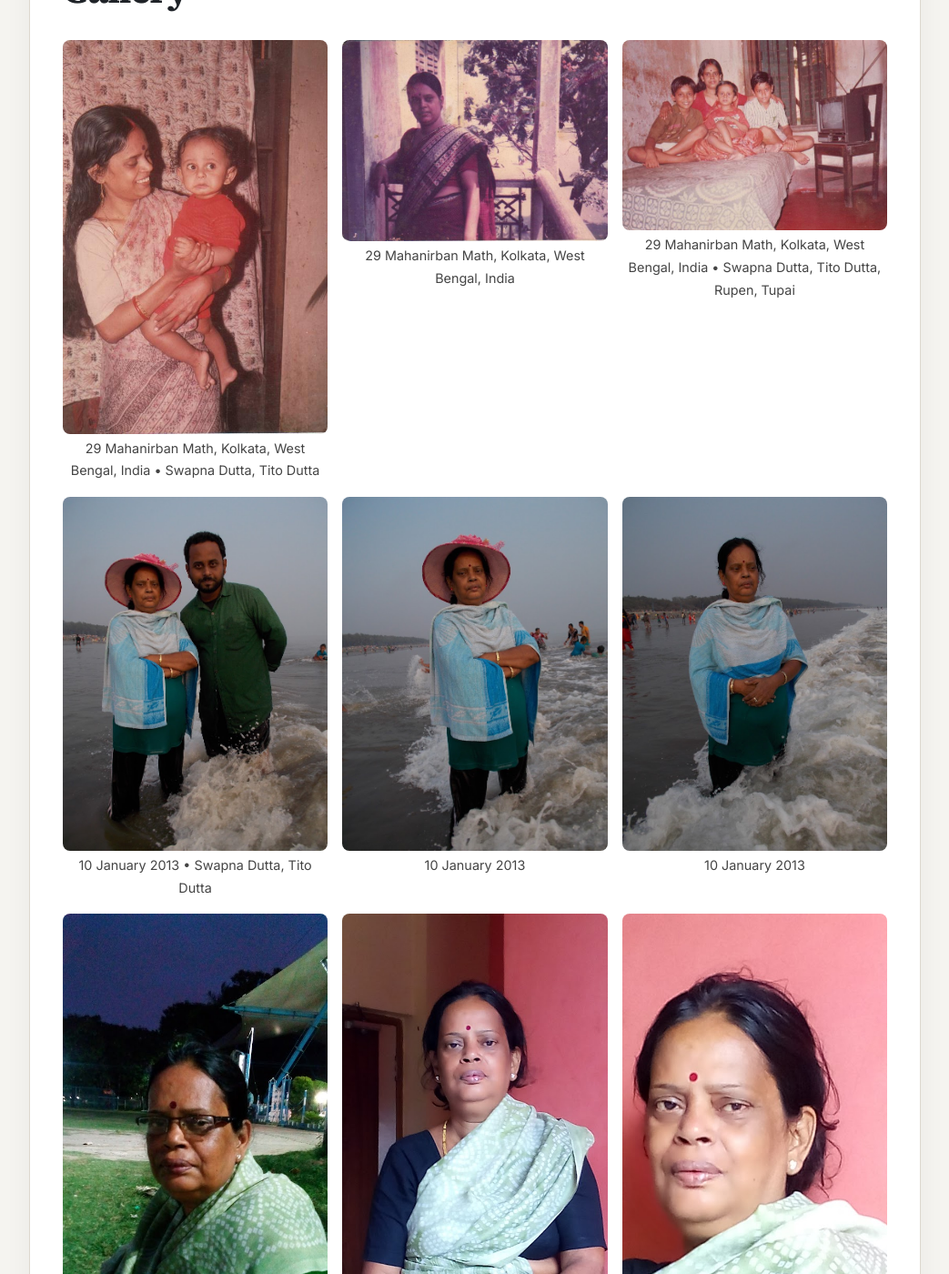
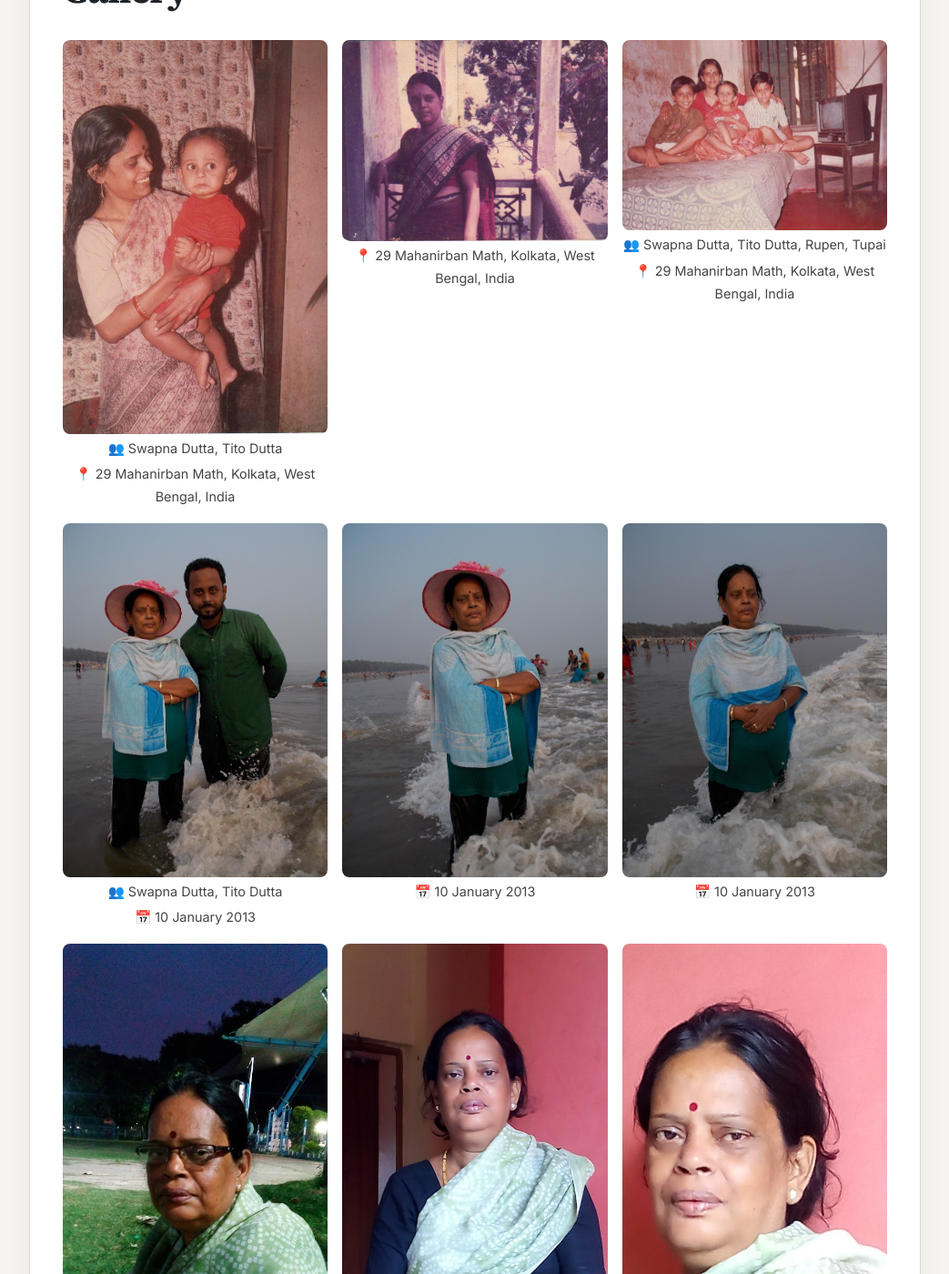
Before and after one commit to titodutta/swapnadutta, a Jekyll site: the page built from gallery/index.md, in a window 1280 px wide and 1400 px high, scrolled down 750 px. Shown: the whole window at 91% size, without its empty margins (118-1161 px from the left). Built offline with Jekyll 4.4.1, drawn with Linux system fonts in a browser that asks for light colours; some of the changed text lies outside the part shown.

Commit message:
enhancements

```diff
--- a/gallery/index.md
+++ b/gallery/index.md
@@ -58,23 +58,22 @@ The gallery is intended not merely as a collection of images, but as an attempt
   {% assign metadata = day | append: " " | append: month_name | append: " " | append: year %}
 {% endif %}
 
-{% if photo.location_en %}
-  {% if metadata != "" %}
-    {% assign metadata = metadata | append: " • " %}
-  {% endif %}
-  {% assign metadata = metadata | append: photo.location_en %}
+{% if photo.people_en.size > 0 %}
+  <div class="photo-meta">
+    👥 {{ photo.people_en | join: ", " }}
+  </div>
 {% endif %}
 
-{% if photo.people_en.size > 0 %}
-  {% if metadata != "" %}
-    {% assign metadata = metadata | append: " • " %}
-  {% endif %}
-  {% assign people_text = photo.people_en | join: ", " %}
-  {% assign metadata = metadata | append: people_text %}
+{% if photo.location_en %}
+  <div class="photo-meta">
+    📍 {{ photo.location_en }}
+  </div>
 {% endif %}
 
-{% if metadata != "" %}
-  <div class="photo-meta">{{ metadata }}</div>
+{% if photo.date %}
+  <div class="photo-meta">
+    📅 {{ day }} {{ month_name }} {{ year }}
+  </div>
 {% endif %}
   </figure>
 
```
Also changed, not shown: bn/gallery/index.md (+12 -13 lines).
